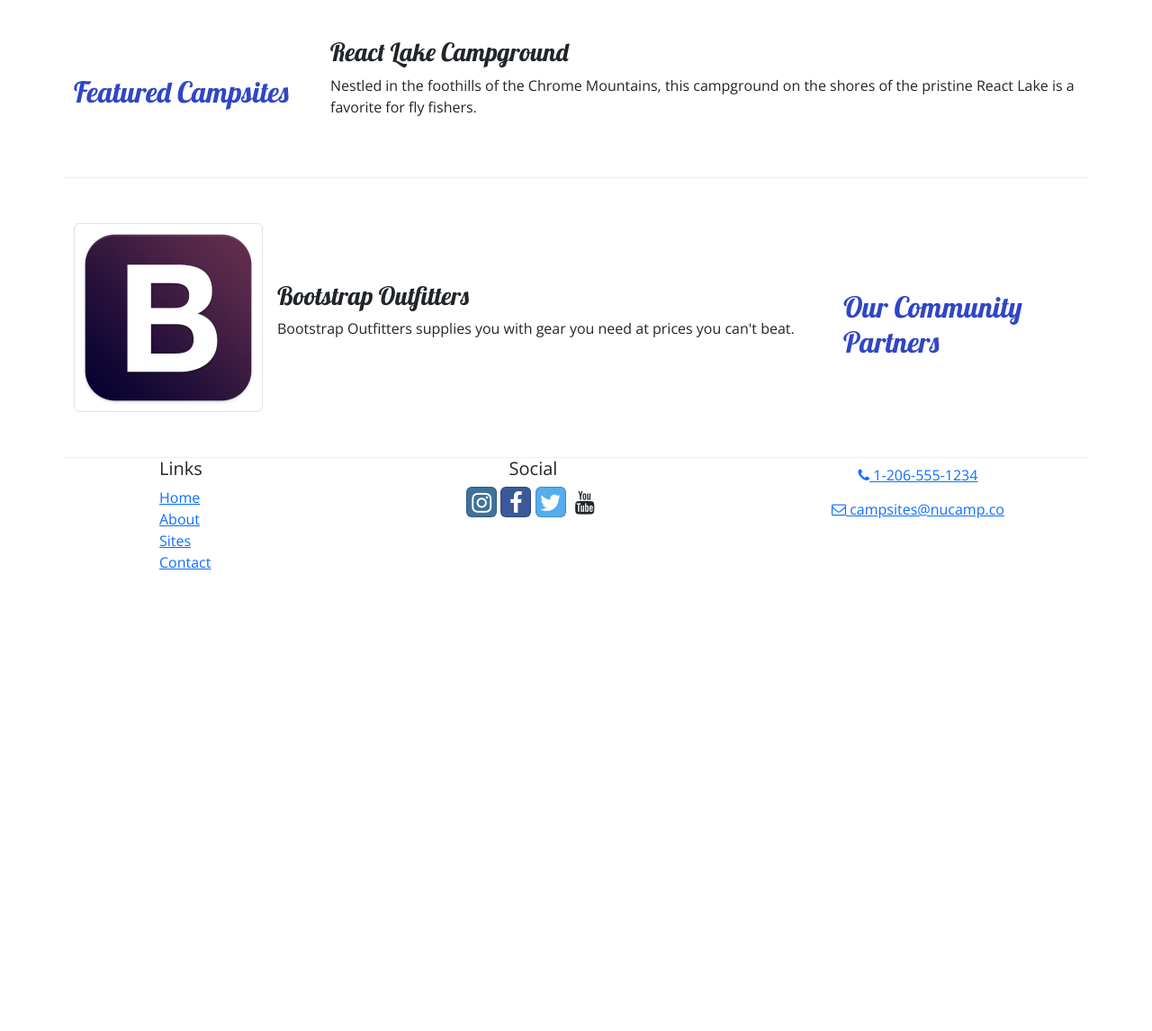
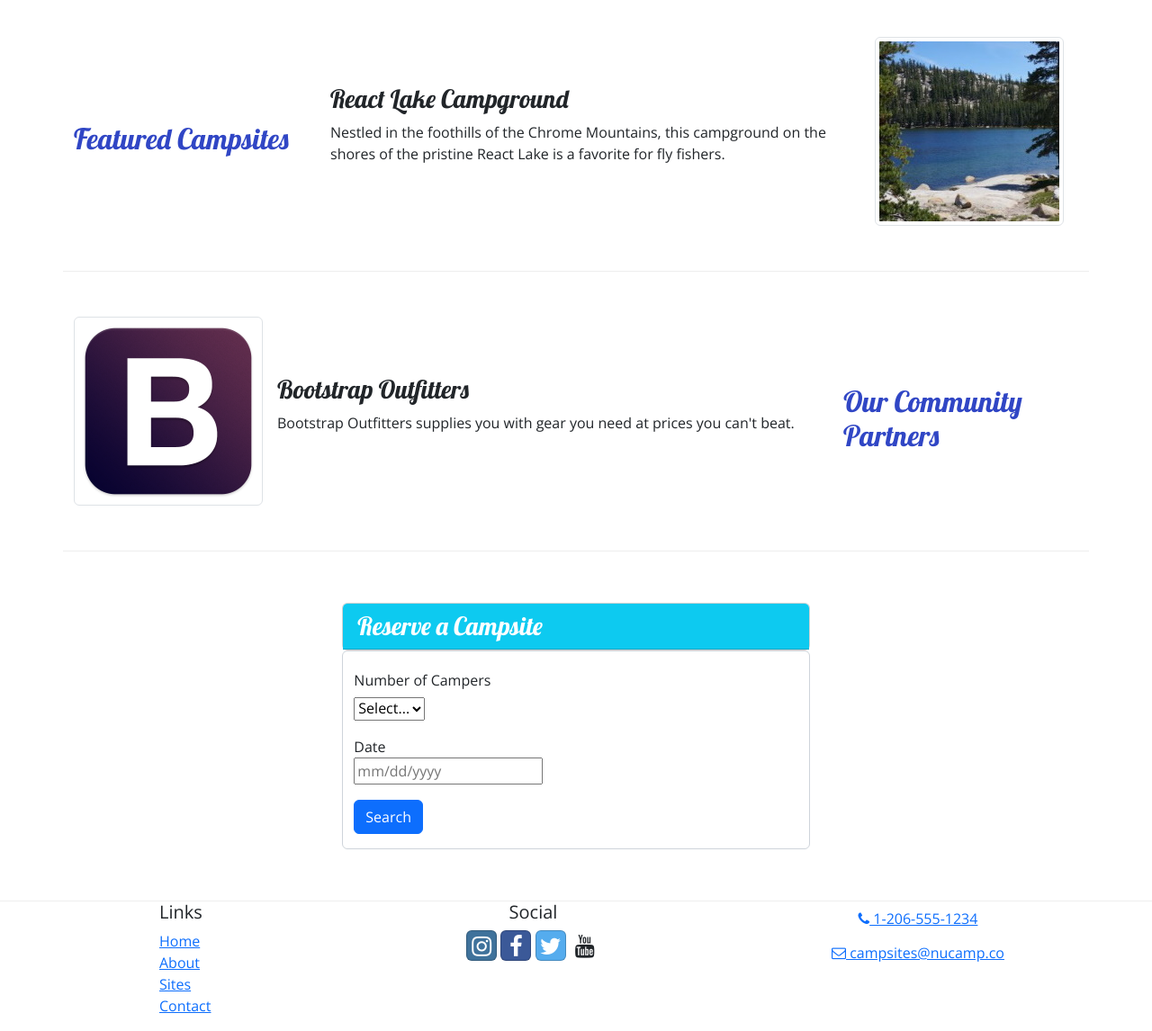
Before and after one commit to kidruiz/nucampsite, a website: page index.html in a window 1280 px wide. Shown: the part 540-1686 px from the top of the page at 90% size. Before the commit the page ends 1193 px from the top, so only its background shows below. Drawn offline with nearby package versions, Linux system fonts and the light colour scheme.

Commit message:
Week 3 Assigment

```diff
--- a/css/styles.css
+++ b/css/styles.css
@@ -39,3 +39,7 @@ header h2 {
 .navbar-toggler {
   margin-left: auto;
 }
+
+form .row{
+    margin-bottom: 3px;
+}
--- a/index.html
+++ b/index.html
@@ -23,11 +23,14 @@
         <div class="container">
             <div class="row">
                 <div class="col-4 col-sm-3 col-md-2 align-self-center">
-                    <img src="./img/img/logo.png" class="img-fluid" />
+                    <img src="img/logo.png" class="img-fluid" />
                  </div>
                 <div class="col">
                     <h1>Nucamp</h1>
                     <h2>a better way to camp</h2>
+                </div>
+                <div class="col-md-12 col-xl-2">
+                    <a class="btn btn-info btn-lg text-white text-nowrap" href="reserveForm">Reserve Campsite</a>
                 </div>
             </div>
         </div>
@@ -35,7 +38,7 @@
 
     <nav class="navbar navbar-expand-sm navbar-dark sticky-top">
         <div class="container">
-            <a class="navbar-brand" href="#"><img src="./img/img/logo.png" height="30" width="30" /></a>
+            <a class="navbar-brand" href="#"><img src="img/logo.png" height="30" width="30" /></a>
             <button class="navbar-toggler" type="button" data-bs-toggle="collapse" data-bs-target="#nucampNavbar">
             <button
                 class="navbar-toggler ml-auto"
@@ -62,7 +65,7 @@
             </div>
             <div class="col">
                 <div class="d-flex">
-                    <img class="me-3 img-thumbnail" src="./img/img/breadcrumb-trail-thumb.jpg" alt="Breadcrumb Trail" />
+                    <img class="me-3 img-thumbnail" src="img/breadcrumb-trail-thumb.jpg" alt="Breadcrumb Trail" />
                     <div class="align-self-center">
                         <h3>Our Campsites</h3>
                         <p class="d-none d-sm-block">Explore our growing database of curated campsites and leave your own reviews!</p>
@@ -72,12 +75,17 @@
         </div>
 
         <div class="row row-content align-items-center">
-            <div class="col-sm-4 col-md-3">
-                <h2 class="text-sm-right">Featured Campsites</h2>
+            <div class="col-sm-4 order-sm-first col-md-3">
+                <h2 class="text-sm-left text-xs-right">Featured Campsites</h2>
             </div>
             <div class="col">
-                <h3>React Lake Campground</h3>
-                <p>Nestled in the foothills of the Chrome Mountains, this campground on the shores of the pristine React Lake is a favorite for fly fishers.</p>
+                <div class="d-flex">
+                    <div class="align-self-center">
+                        <h3>React Lake Campground</h3>
+                        <p class="d-none d-sm-block">Nestled in the foothills of the Chrome Mountains, this campground on the shores of the pristine React Lake is a favorite for fly fishers.</p>
+                    </div>
+                    <img class="me-3 img-thumbnail" src="img/react-lake-thumb.jpg" alt="React Lake Campground" />
+                </div>
             </div>
         </div>
 
@@ -87,13 +95,51 @@
             </div>
             <div class="col">
                 <div class="d-flex">
-                    <img class="me-3 img-thumbnail" src="./img/img/bootstrap-thumb.png" alt="Bootstrap Outfitters" />
+                    <img class="me-3 img-thumbnail" src="img/bootstrap-thumb.png" alt="Bootstrap Outfitters" />
                     <div class="align-self-center">
                         <h3>Bootstrap Outfitters</h3>
                         <p class="d-none d-sm-block">Bootstrap Outfitters supplies you with gear you need at prices you can't beat.</p>
                     </div>
                 </div>
             </div>
+        </div>
+    </div>
+
+    <div class="row row-content">
+        <div class="col-sm-9 col-lg-5 mx-auto col-form-label">
+            <div class="card">
+                <h3 class="card-header bg-info text-white">Reserve a Campsite</h3>
+            </div>
+            <div class="card-body">
+                    <form id="reserveForm" class="form-control">
+                        <div class="row">
+                            <div class="col-sm-6  col-form-label">
+                                <label class="col col-form-label" for="numCampers">Number of Campers</label>
+                                <select name="numCampers" id="numCampers">
+                                    <option value="select"> Select...</option>
+                                    <option value="1">1</option>
+                                    <option value="2">2</option>
+                                    <option value="3">3</option>
+                                    <option value="4">4</option>
+                                    <option value="5">5</option>
+                                    <option value="6">6</option>
+                                </select>
+                            </div>
+                        </div>
+                        <div class="row">
+                            <div class="col-sm-6 col-form-label">
+                                <label for="date">Date</label>
+                                <input name="date" id="date" placeholder="mm/dd/yyyy">
+                            </div>
+                        </div>
+                        <div class="row">
+                            <div class="col col-form-label">
+                                <button type="submit" class="btn btn-primary">Search</button>
+                            </div>
+                        </div>
+                    </form>
+            </div>
+
         </div>
     </div>
 
```
Also changed, not shown: aboutus.html (+2 -2 lines), contactus.html (+2 -2 lines), img/bootstrap-thumb.png (renamed from img/img/bootstrap-thumb.png), img/breadcrumb-trail-thumb.jpg (renamed from img/img/breadcrumb-trail-thumb.jpg), img/breadcrumb-trail.jpg (renamed from img/img/breadcrumb-trail.jpg), img/chrome-river-thumb.jpg (renamed from img/img/chrome-river-thumb.jpg), img/chrome-river.jpg (renamed from img/img/chrome-river.jpg), img/logo.png (renamed from img/img/logo.png), img/react-lake-thumb.jpg (renamed from img/img/react-lake-thumb.jpg), img/react-lake.jpg (renamed from img/img/react-lake.jpg), 2 other files.
